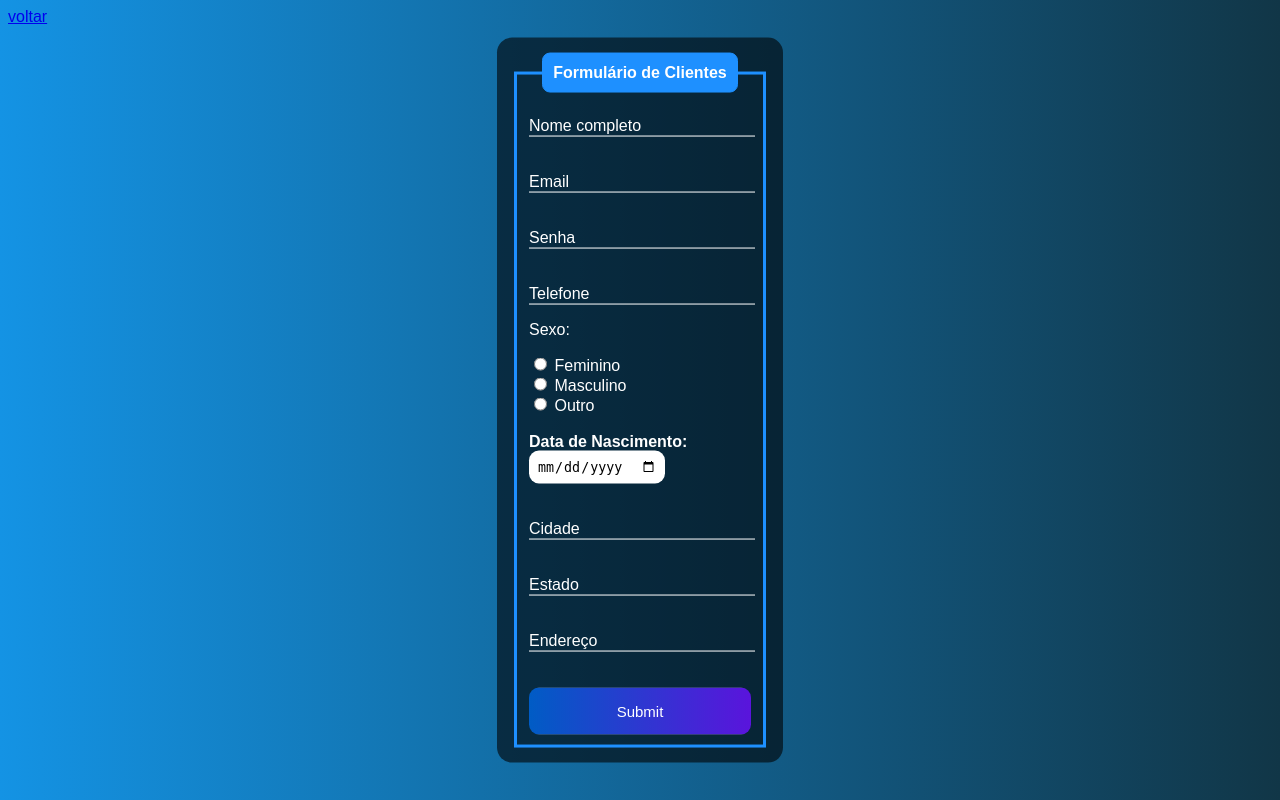
After one commit to MarcosTPL/crudphp, a PHP site: page /edit.php in a window 1280 px wide. The commit adds this page. Run offline with PHP 8.4, Linux system fonts and the light colour scheme.

Commit message:
update-27/06-(style-edit.css,edit.js,edit.php,sistema.php)

```diff
--- /dev/null
+++ b/css/style-edit.css
@@ -0,0 +1,72 @@
+
+body{
+    font-family: Arial, Helvetica, sans-serif;
+    background-image: linear-gradient(to right, rgb(20, 147, 228), rgb(17, 54, 71));
+}
+.box{
+    color: white;
+    position: absolute;
+    top: 50%;
+    left: 50%;
+    transform: translate(-50%, -50%);
+    background-color: rgba(0, 0, 0, 0.6);
+    padding: 15px;
+    border-radius: 15px;
+    width: 20%;
+}
+fieldset{
+    border: 3px solid dodgerblue;
+}
+legend{
+    border: 1px solid dodgerblue;
+    padding: 10px;
+    text-align: center;
+    background-color: dodgerblue;
+    border-radius: 8px;
+}
+.inputBox{
+    position: relative;
+}
+.inputUser{
+    background: none;
+    border: none;
+    border-bottom: 1px solid white;
+    outline: none;
+    color: white;
+    font-size: 15px;
+    width: 100%;
+    letter-spacing: 2px;
+}
+.labelInput{
+    position: absolute;
+    top: 0px;
+    left: 0px;
+    pointer-events: none;
+    transition: .5s;
+}
+.inputUser:focus ~ .labelInput,
+.inputUser:valid ~ .labelInput{
+    top: -20px;
+    font-size: 12px;
+    color: dodgerblue;
+}
+#data_nascimento{
+    border: none;
+    padding: 8px;
+    border-radius: 10px;
+    outline: none;
+}
+#submit{
+    background-image: linear-gradient(to right, rgb(0, 92, 197), rgb(90, 20, 220));
+    width: 100%;
+    border: none;
+    padding: 15px;
+    color: white;
+    font-size: 15px;
+    cursor: pointer;
+    border-radius: 10px;
+}
+#submit:hover{
+    background-image: linear-gradient(to right, rgb(0, 80, 172), rgb(80, 19, 195));
+
+}
--- /dev/null
+++ b/edit.php
@@ -0,0 +1,75 @@
+<!DOCTYPE html>
+<html lang="en">
+
+<head>
+    <meta charset="UTF-8">
+    <meta http-equiv="X-UA-Compatible" content="IE=edge">
+    <meta name="viewport" content="width=device-width, initial-scale=1.0">
+    <title>Formulário | GN</title>
+    <link rel="stylesheet" type="text/css" href="css/style-edit.css">
+
+</head>
+
+<body>
+    <a href="index.php">voltar</a>
+    <div class="box">
+        <form id="registro" action="register.php" method="POST">
+            <fieldset>
+                <legend><b>Formulário de Clientes</b></legend>
+                <br>
+                <div class="inputBox">
+                    <input type="text" name="nome" id="nome" class="inputUser" required>
+                    <label for="nome" class="labelInput">Nome completo</label>
+                </div>
+                <br><br>
+                <div class="inputBox">
+                    <input type="text" name="email" id="email" class="inputUser" required>
+                    <label for="email" class="labelInput">Email</label>
+                </div>
+                <br><br>
+                <div class="inputBox">
+                    <input type="password" name="senha" id="senha" class="inputUser" required>
+                    <label for="senha" class="labelInput">Senha</label>
+                </div>
+                <br><br>
+                <div class="inputBox">
+                    <input type="tel" name="telefone" id="telefone" class="inputUser" required>
+                    <label for="telefone" class="labelInput">Telefone</label>
+                </div>
+                <p>Sexo:</p>
+                <input type="radio" id="femininno" name="genero" value="feminino" required>
+                <label for="femininno">Feminino</label>
+                <br>
+                <input type="radio" id="masculino" name="genero" value="masculino" required>
+                <label for="masculino">Masculino</label>
+                <br>
+                <input type="radio" id="outro" name="genero" value="outro" required>
+                <label for="outro">Outro</label>
+                <br><br>
+                <label for="data_nascimento"><b>Data de Nascimento:</b></label>
+                <input type="date" name="data_nascimento" id="data_nascimento" required>
+                <br><br><br>
+                <div class="inputBox">
+                    <input type="text" name="cidade" id="cidade" class="inputUser" required>
+                    <label for="cidade" class="labelInput">Cidade</label>
+                </div>
+                <br><br>
+                <div class="inputBox">
+                    <input type="text" name="estado" id="estado" class="inputUser" required>
+                    <label for="estado" class="labelInput">Estado</label>
+                </div>
+                <br><br>
+                <div class="inputBox">
+                    <input type="text" name="endereco" id="endereco" class="inputUser" required>
+                    <label for="endereco" class="labelInput">Endereço</label>
+                </div>
+                <br><br>
+                <input type="submit" name="submit" id="submit">
+            </fieldset>
+        </form>
+    </div>
+</body>
+
+<script src="js/edit.js"></script>
+
+</html>
--- a/sistema.php
+++ b/sistema.php
@@ -86,7 +86,7 @@
                     echo "<td>" .$user_data['estado']. "</td>";
                     echo "<td>" .$user_data['endereco']. "</td>";
                     echo "<td>
-                        <a class='btn btn-sm btn-primary' href='#'>
+                        <a class='btn btn-sm btn-primary' href='edit.php?id=$user_data[id]'>
                         <svg xmlns='http://www.w3.org/2000/svg' width='16' height='16' fill='currentColor' class='bi bi-pencil' viewBox='0 0 16 16'>
                             <path d='M12.146.146a.5.5 0 0 1 .708 0l3 3a.5.5 0 0 1 0 .708l-10 10a.5.5 0 0 1-.168.11l-5 2a.5.5 0 0 1-.65-.65l2-5a.5.5 0 0 1 .11-.168l10-10zM11.207 2.5 13.5 4.793 14.793 3.5 12.5 1.207 11.207 2.5zm1.586 3L10.5 3.207 4 9.707V10h.5a.5.5 0 0 1 .5.5v.5h.5a.5.5 0 0 1 .5.5v.5h.293l6.5-6.5zm-9.761 5.175-.106.106-1.528 3.821 3.821-1.528.106-.106A.5.5 0 0 1 5 12.5V12h-.5a.5.5 0 0 1-.5-.5V11h-.5a.5.5 0 0 1-.468-.325z'/>
                         </svg>
```
Also changed, not shown: js/edit.js (added).
